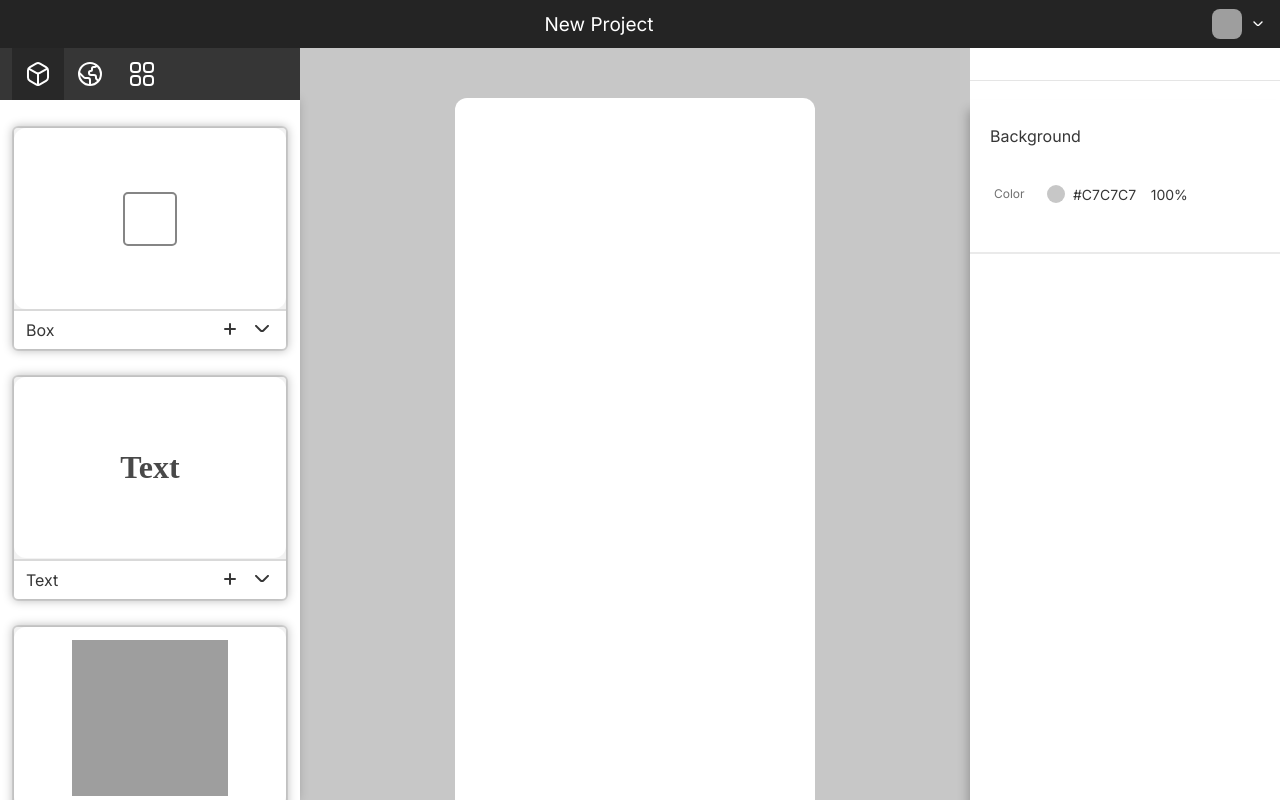
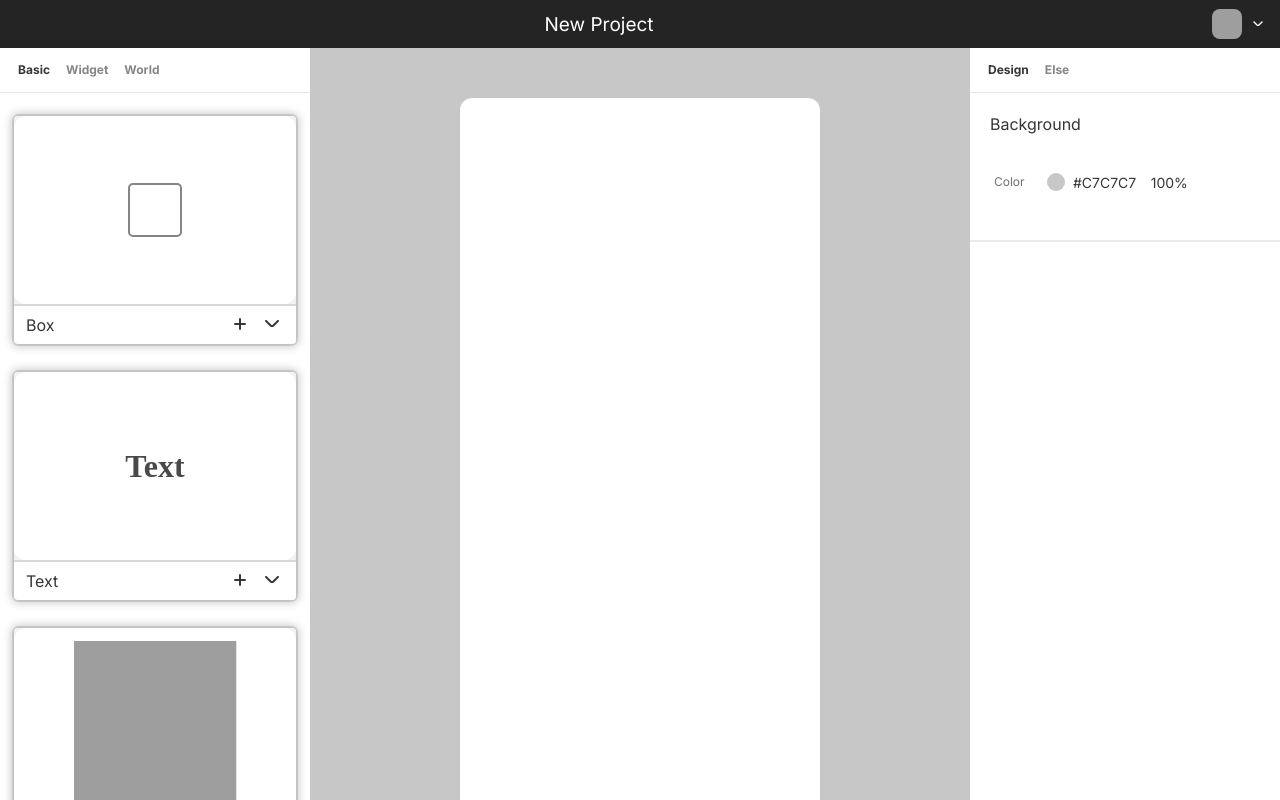
Before and after one commit to minyki-1/WazWeb, a Next.js app: page /design/1 in a window 1280 px wide. Built offline with nearby package versions, Linux system fonts and the light colour scheme; grey boxes are pictures that could not be loaded.

Commit message:
design nav를 아이콘에서 텍스트롤 변경

```diff
--- a/src/components/design/leftSideBar.tsx
+++ b/src/components/design/leftSideBar.tsx
@@ -1,52 +1,48 @@
 import { useState } from 'react'
 import styled from 'styled-components'
 import WidgetList from './widgetList'
-import SVG_world from "../../svg/world.svg"
-import SVG_cube from "../../svg/cube.svg"
-import SVG_comps from "../../svg/comps.svg"
 
 export default function RightSideBar() {
-  const [select, setSelect] = useState("cube")
-  const iconProps = (name: string) => ({
-    fill: "white", width: 24, height: 24,
+  const [select, setSelect] = useState("Basic")
+  const textProps = (name: string) => ({
     onClick: () => setSelect(name),
-    style: { padding: 14, cursor: "pointer", backgroundColor: select === name ? "#282828" : null }
+    style: { opacity: select === name ? "1" : "0.6" }
   })
   return (
     <Container>
       <Nav>
-        <SVG_cube {...iconProps("cube")} />
-        <SVG_world {...iconProps("world")} />
-        <SVG_comps {...iconProps("comps")} />
+        <PageName {...textProps("Basic")}>Basic</PageName>
+        <PageName {...textProps("My Widget")}>Widget</PageName>
+        <PageName {...textProps("World")}>World</PageName>
       </Nav>
-      <WidgetList show={select === "cube"} />
+      <WidgetList show={select === "Basic"} />
     </Container>
   )
 }
 
 const Container = styled.section`
-  width:300px;
+  width:310px;
   z-index: 2;
   overflow-y: scroll;
   display:flex;
   flex-direction: column;
-  box-shadow: -2px 0px 10px rgba(0,0,0,0.25);
   background-color: white;
-  display:flex;
-  flex-direction: column;
-  margin-top: 52px;
+  margin-top: 40px;
 `
 const Nav = styled.div`
   display:flex;
-  padding:0px 12px;
-  background-color: #363636;
+  align-items:center;
+  padding:0px 18px;
+  height:44px;
+  border-bottom: 1.5px solid rgba(0,0,0,0.1);
   position: fixed;
-  width:calc(300px - 24px);
+  width:calc(310px - 36px);
   z-index: 2;
-  margin-top: -52px;
-  svg{
-    &:hover{
-      background-color: #282828;
-    }
-  }
+  background-color: white;
+  margin-top: -40px;
 `
+const PageName = styled.h4`
+  cursor:pointer;
+  margin-right:16px;
+  font-weight: bold;
+`
--- a/src/components/design/rightSideBar.tsx
+++ b/src/components/design/rightSideBar.tsx
@@ -1,21 +1,18 @@
 import styled from 'styled-components'
 import EditorList from './editorList'
-import SVG_world from "../../svg/world.svg"
-import SVG_cube from "../../svg/cube.svg"
-import SVG_comps from "../../svg/comps.svg"
 import { useState } from 'react'
 
 export default function RightSideBar() {
   const [select, setSelect] = useState("design")
   const textProps = (name: string) => ({
     onClick: () => setSelect(name),
-    style: { backgroundColor: select === name ? "#282828" : null }
+    style: { opacity: select === name ? "1" : "0.6" }
   })
   return (
     <Container>
       <Nav>
-        {/* <h4 {...textProps("design")}>Design</h4>
-        <h4 {...textProps("design")}>Else</h4> */}
+        <PageName {...textProps("design")}>Design</PageName>
+        <PageName {...textProps("else")}>Else</PageName>
       </Nav>
       <EditorList show={select === "design"} />
     </Container>
@@ -28,21 +25,23 @@ const Container = styled.section`
   overflow-y: scroll;
   display:flex;
   flex-direction: column;
-  box-shadow: -2px 10px 10px rgba(0,0,0,0.25);
   background-color: white;
-  margin-top: 52px;
+  margin-top: 40px;
 `
 const Nav = styled.div`
   display:flex;
   align-items:center;
-  padding:16px 18px;
+  padding:0px 18px;
+  height:44px;
   border-bottom: 1.5px solid rgba(0,0,0,0.1);
   position: fixed;
-  width:calc(310px - 24px);
+  width:calc(310px - 36px);
   z-index: 2;
-  margin-top: -52px;
-  h4{
-    cursor:pointer;
-    margin-right:14px;
-  }
+  background-color: white;
+  margin-top: -40px;
 `
+const PageName = styled.h4`
+  cursor:pointer;
+  margin-right:16px;
+  font-weight: bold;
+`
```
Also changed, not shown: src/components/design/widgetList.tsx (+0 -7 lines).
